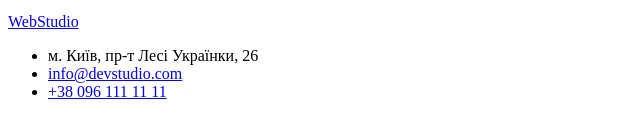
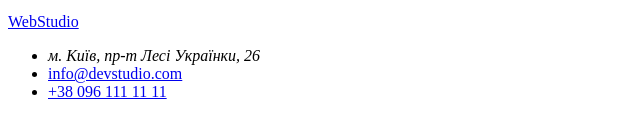
Before and after one commit to Sammm0n/goit-markup-hw-01, a plain HTML site: page index.html in a window 1280 px wide. Shown: the part 2973-3087 px from the top of the page, 0-640 px from the left. Drawn offline with Linux system fonts and the light colour scheme.

Commit message:
add tag address

```diff
--- a/index.html
+++ b/index.html
@@ -116,7 +116,7 @@
             <a href="/">WebStudio</a>
             <nav>
                 <ul>
-                    <li><a href=""></a>м. Київ, пр-т Лесі Українки, 26</li>
+                    <li><address>м. Київ, пр-т Лесі Українки, 26</address></li>
                     <li><a href="mailto:info@devstudio.com">info@devstudio.com</a></li>
                     <li><a href="tel:+380961111111">+38 096 111 11 11</a></li>
                 </ul>
```
